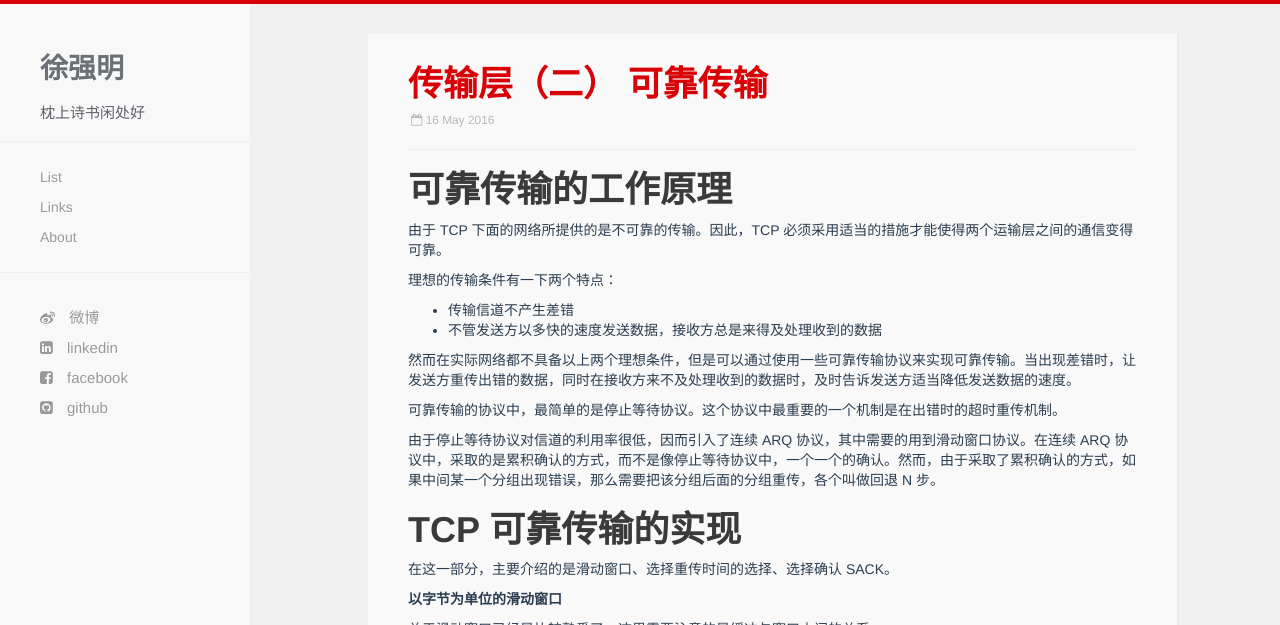
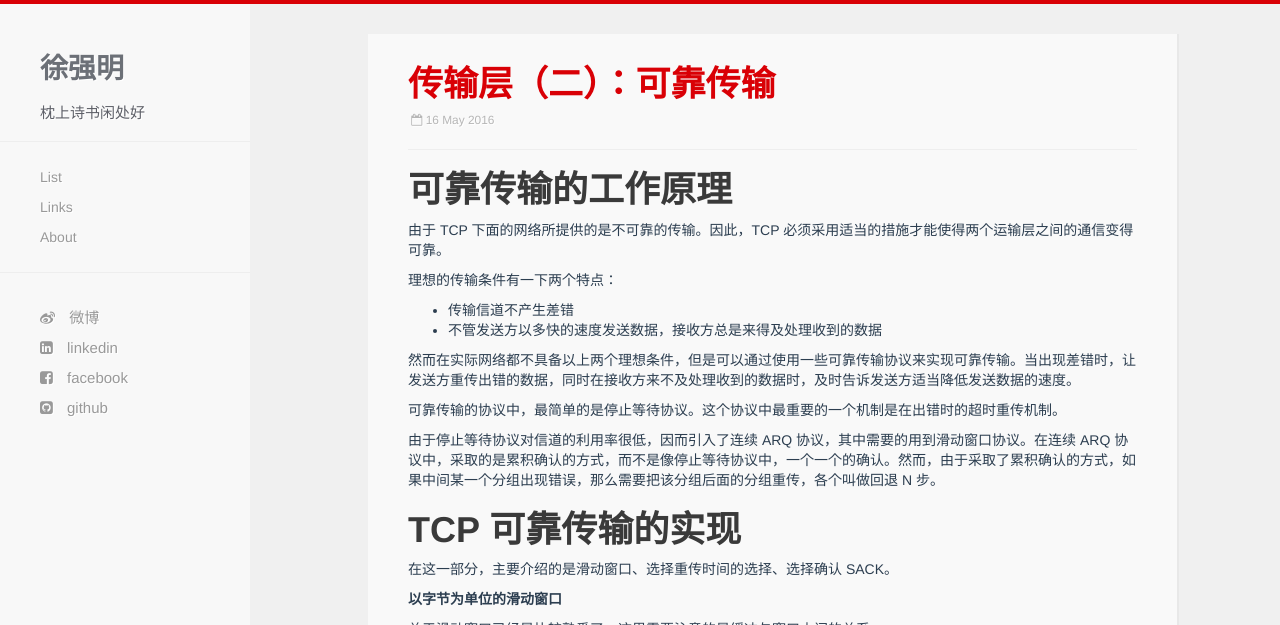
Before and after one commit to xuqiangm/xuqiangm.github.io, a Jekyll site: the page built from _posts/2016-05-16-reliable_transmision.md, in a window 1280 px wide and 900 px high, cut to the strip 0-625 px from the top of the window. Built offline with Jekyll 4.4.1, drawn with Linux system fonts in a browser that asks for light colours; nearby versions of some CDN libraries; Markdown is read by kramdown in place of the engine named in the settings; comment, search, counter and statistics services are not loaded.

Commit message:
传输层四

```diff
--- a/_posts/2016-05-16-reliable_transmision.md
+++ b/_posts/2016-05-16-reliable_transmision.md
@@ -1,5 +1,5 @@
 ---
-title: 传输层（二） 可靠传输
+title: 传输层（二）：可靠传输
 date: 2016-05-16
 categories: Network
 ---
```
Also changed, not shown: _posts/2016-04-15-transport_layer.md (+1 -1 lines).
